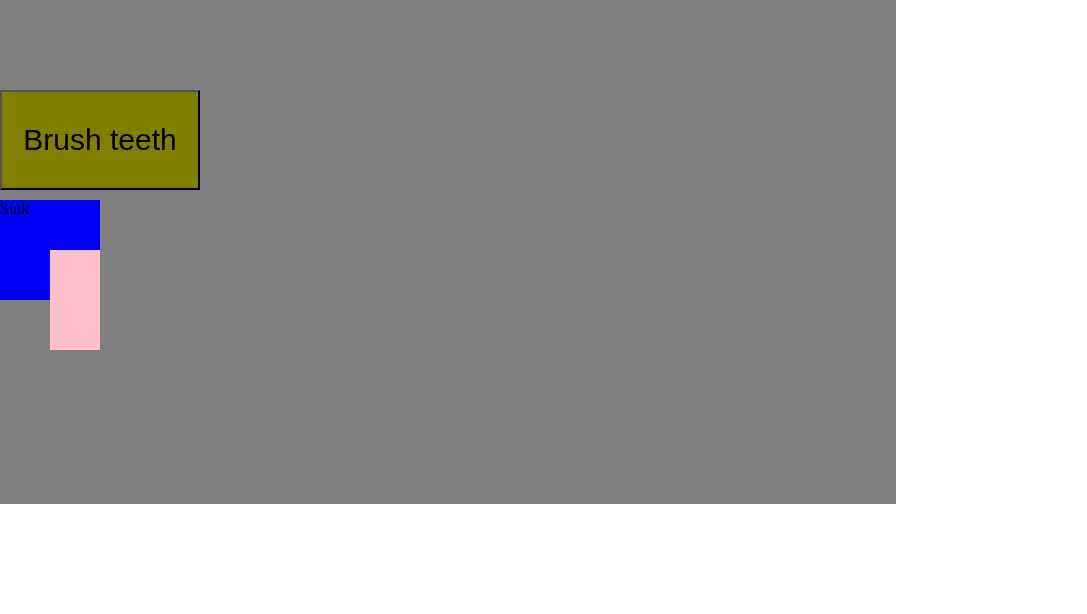
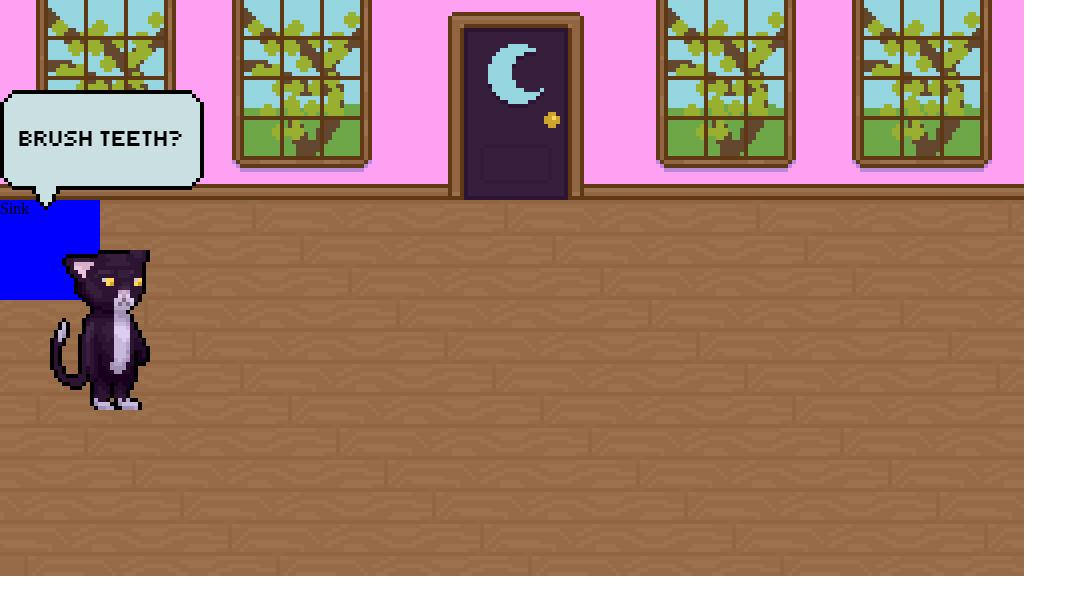
Before and after one commit to JenRobertson/self-care, a plain HTML site: page index.html in a window 1280 px wide. Both pictures are taken after a click on the element "Sink". Shown: the whole page, without its empty margins (0-1087 px from the left). Drawn offline with Linux system fonts and the light colour scheme.

Commit message:
add font and things

```diff
--- a/house/code.js
+++ b/house/code.js
@@ -1,5 +1,13 @@
 const container = document.getElementById('container');
 const player = document.getElementById('player');
+
+const data = {
+    tasksCompleted: 0,
+    player: {
+        x: 0,
+        y: 0
+    }
+};
 
 container.onclick = function(e){
   walkTo(e.clientX, e.clientY);
@@ -14,6 +22,12 @@ sink.onclick = function(e){
 const walkTo = (x, y) => {
   player.style.left = `${x}px`;
   player.style.top = `${y}px`;
+
+  if(x < data.player.x) player.style.transform = 'scaleX(1)';
+  if(x > data.player.x) player.style.transform = 'scaleX(-1)';
+
+  data.player.x = x;
+  data.player.y = y;
 }
 
 const hideAllButtons = () => {
--- a/house/style.css
+++ b/house/style.css
@@ -1,24 +1,51 @@
 body {
     padding: 0;
     margin: 0;
+    image-rendering: -moz-crisp-edges;
+    image-rendering: -webkit-crisp-edges;
+    image-rendering: pixelated;
+    image-rendering: crisp-edges;
+    -ms-interpolation-mode: nearest-neighbor;
 }
 
+
+@font-face {
+    font-family: Pixeled;
+    src: url(fonts/Pixeled.ttf);
+}
+
+@font-face {
+    font-family: orange-kid;
+    src: url(fonts/orange-kid.ttf);
+}
+
+@font-face {
+    font-family: smallest-pixel-7;
+    src: url(fonts/smallest-pixel-7-spacing.otf);
+}
+
+
 #container {
-    width: 896px;
-    height: 504px;
+    width: 1024;
+    height: 576px;
     background-color: grey;
     margin: 0;
+    background-image: url('./images/room1.png');
+    background-repeat: no-repeat;
+    background-size: cover;
 }
 
 
 #player {
-    width: 50px;
-    height: 100px;
-    background-color: pink;
+    width: 120px;
+    height: 160px;
     position: absolute;
     top: 100px;
     left: 200px;
     transition: left 1s linear, top 1s linear;
+    background-image: url('./images/cat2.png');
+    background-repeat: no-repeat;
+    background-size: cover;
 }
 
 #sink {
@@ -32,11 +59,18 @@ body {
 
 .interactButton {
     font-size: 30px;
-    width: 200px;
-    height: 100px;
-    background-color: olive;
+    width: 204px;
+    height: 120px;
     position: absolute;
     top: 90px;
     left: 0px;
     display: none;
+    background-color: Transparent;
+    background-image: url('./images/bubble.png');
+    background-repeat: no-repeat;
+    background-size: cover;
+    border: none;
+    padding-bottom: 25px;
+    cursor: pointer;
+    font-family: smallest-pixel-7;
 }
--- a/index.html
+++ b/index.html
@@ -23,7 +23,7 @@
     <body>
         <div id='container'></div>
         <div id='sink'>Sink</div>
-        <button class='interactButton' id='teethButton'>Brush teeth</button>
+        <button class='interactButton' id='teethButton'>Brush teeth?</button>
         <div id='player'></div>
 
         <script src="house/code.js"></script>
```
Also changed, not shown: house/fonts/Pixeled.ttf (added), house/fonts/orange-kid.ttf (added), house/fonts/smallest-pixel-7-spacing.otf (added), house/fonts/smallest-pixel-7.ttf (added), house/images/bubble.png (added), house/images/cat2.png (added), 1 other file.
